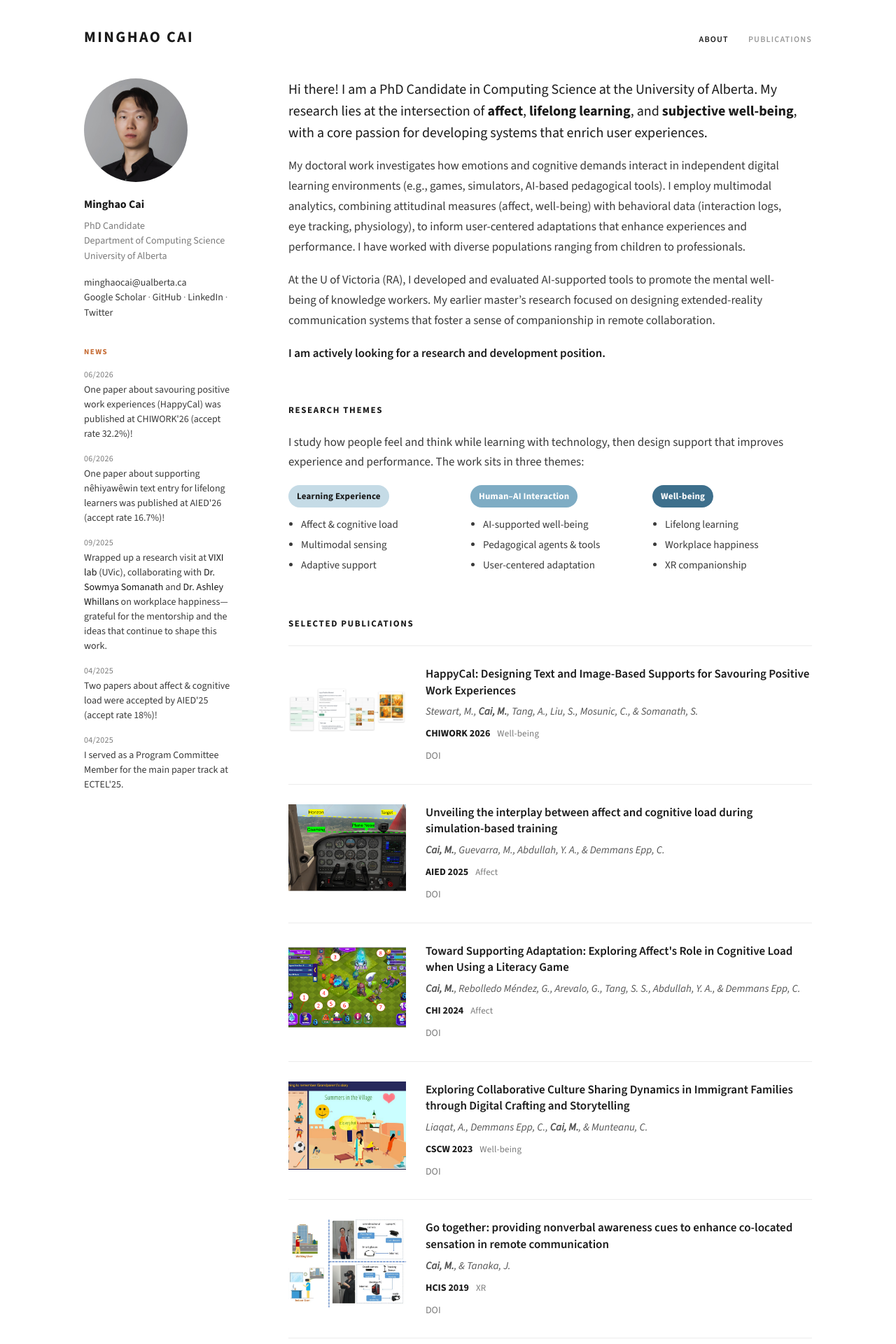
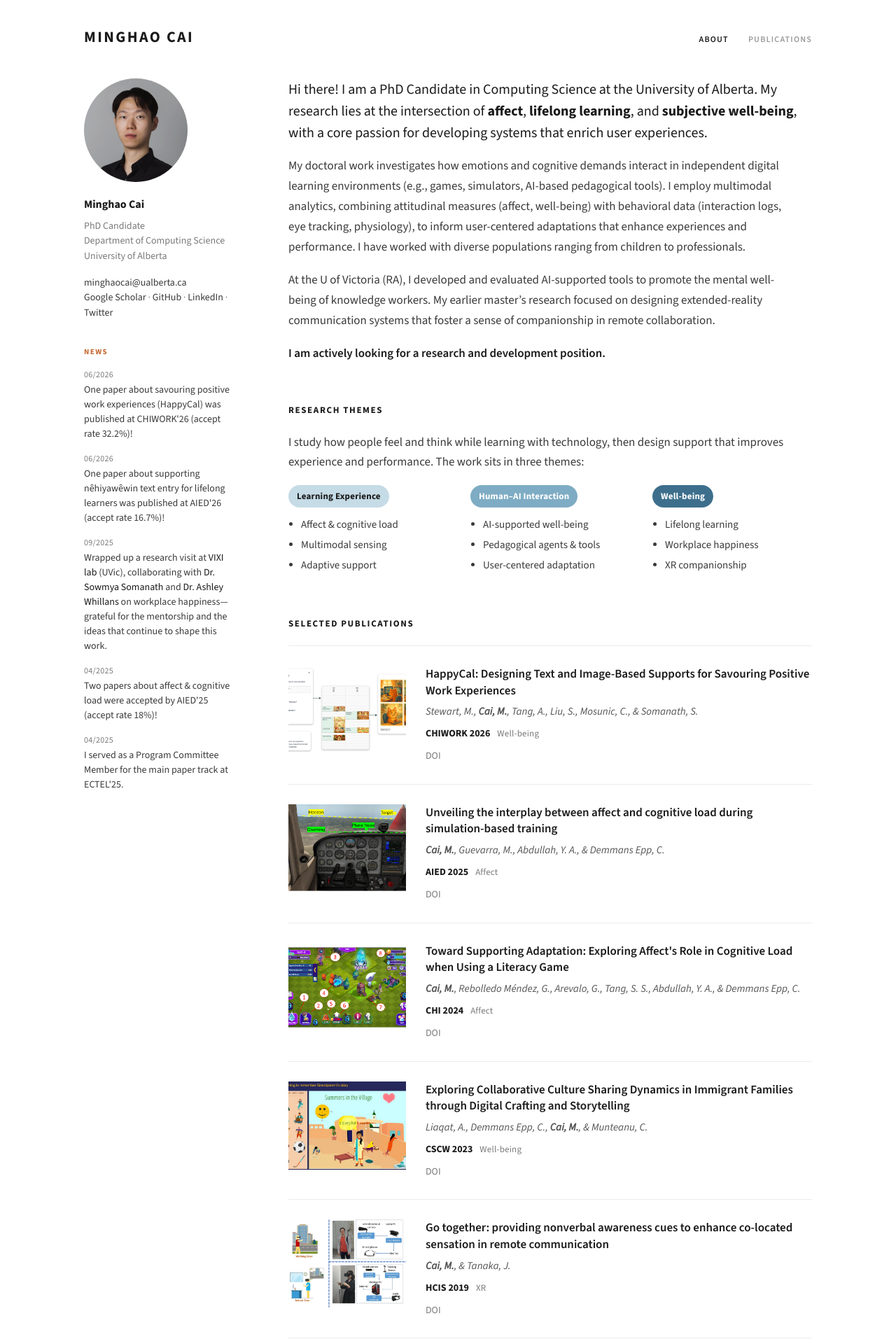
Before and after one commit to minghaocai/minghaocai.github.io, a Jekyll site: the page built from index.html, in a window 1280 px wide. Shown: the top 1920 px of the page at 70% size. Built offline with Jekyll 4.4.1, drawn with Linux system fonts in a browser that asks for light colours.

Commit message:
Fix HappyCal teaser crop so Figure 1 is readable in the thumbnail.

```diff
--- a/_data/publications.yml
+++ b/_data/publications.yml
@@ -3,7 +3,7 @@
   authors: "Stewart, M., Cai, M., Tang, A., Liu, S., Mosunic, C., & Somanath, S."
   venue: CHIWORK 2026
   year: 2026
-  teaser: chiwork26-happycal-fig1.png
+  teaser: chiwork26-happycal-v2.png
   selected: true
   theme: Well-being
   doi: https://doi.org/10.1145/3808045.3808067
```
Also changed, not shown: assets/img/papers/chiwork26-happycal-fig1.png (deleted), assets/img/papers/chiwork26-happycal-v2.png (added).
